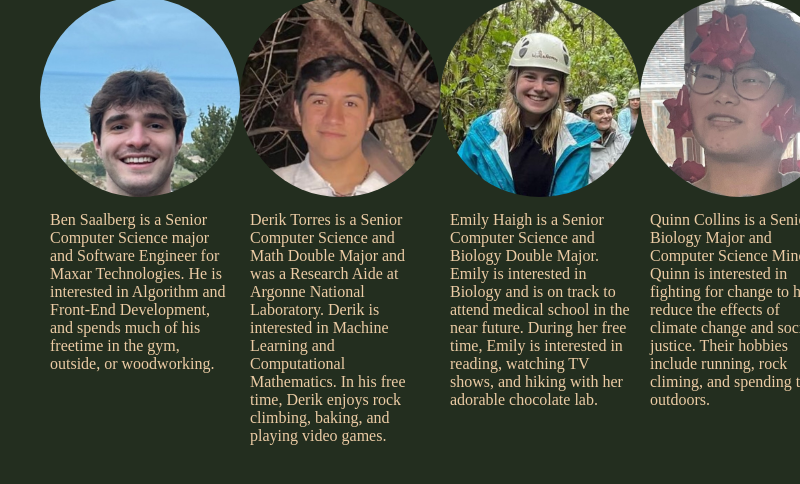
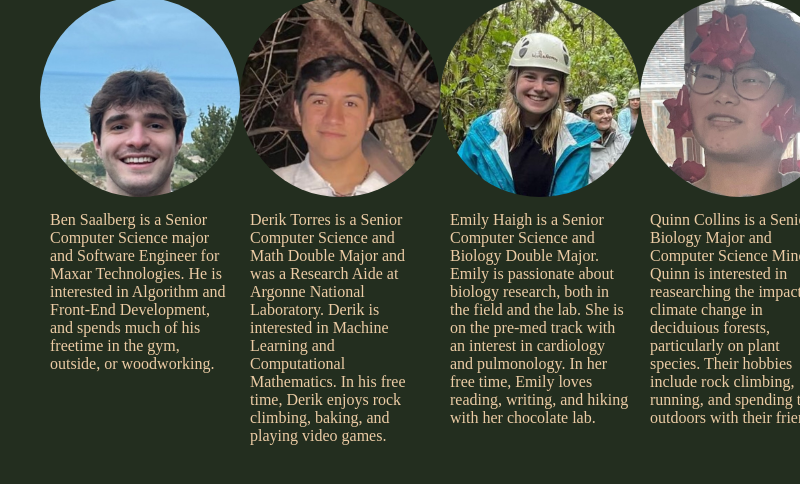
Before and after one commit to CS484-Project/CS484-Project.github.io, an Electron app: page src/index.html in a window 800 px wide. Shown: the part 478-962 px from the top of the page. Drawn offline with Linux system fonts and the light colour scheme.

Commit message:
Updating Em & Q's bio
title says it all

```diff
--- a/src/index.html
+++ b/src/index.html
@@ -57,9 +57,9 @@
       <div class="profile-pic">
         <img src="../components/pictures/emilypp.jpeg">
       </div>
-      <figcaption>Emily Haigh is a Senior Computer Science and Biology Double Major. Emily is interested in Biology
-        and is on track to attend medical school in the near future. During her free time, Emily is interested in
-        reading, watching TV shows, and hiking with her adorable chocolate lab.
+      <figcaption>Emily Haigh is a Senior Computer Science and Biology Double Major. Emily is passionate about biology
+        research, both in the field and the lab. She is on the pre-med track with an interest in cardiology and pulmonology.
+        In her free time, Emily loves reading, writing, and hiking with her chocolate lab.
       </figcaption>
     </figure>
 
@@ -68,9 +68,9 @@
         <img src="../components/pictures/quinnpp.jpeg">
       </div>
       <figcaption>
-        Quinn Collins is a Senior Biology Major and Computer Science Minor. Quinn is interested in fighting for change
-        to help reduce the effects of climate change and social justice. Their hobbies include running, rock climing, and
-        spending time outdoors.
+        Quinn Collins is a Senior Biology Major and Computer Science Minor. Quinn is interested in reasearching the
+        impacts of climate change in deciduious forests, particularly on plant species. Their hobbies include
+        rock climbing, running, and spending time outdoors with their friends.
       </figcaption>
     </figure>
   </div>
```
